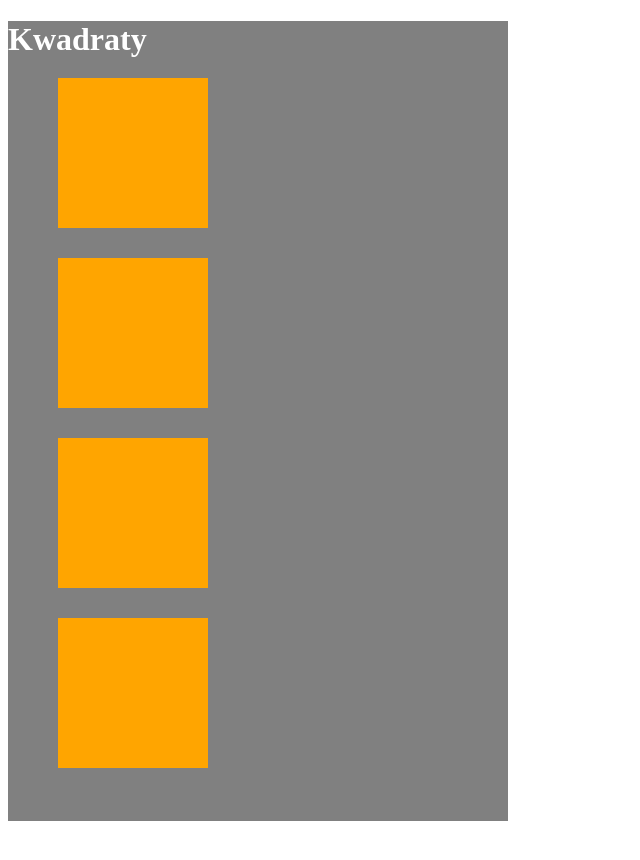
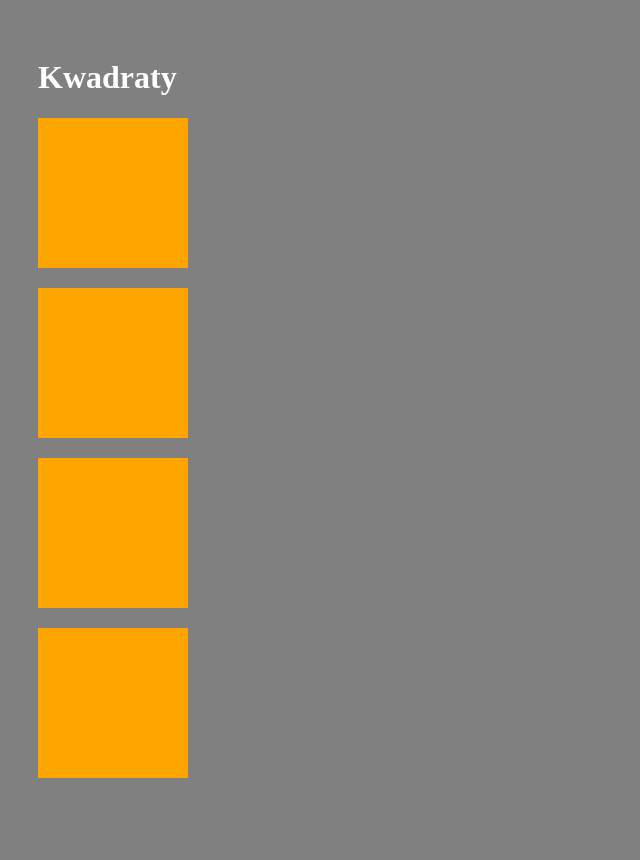
Before and after one commit to IRWO1/css, a plain HTML site: page index.html in a window 1280 px wide. Shown: the whole page, without its empty margins (0-640 px from the left). Drawn offline with Linux system fonts and the light colour scheme.

Commit message:
kwadraty poprawione

```diff
--- a/index.html
+++ b/index.html
@@ -9,11 +9,11 @@
     <link rel="stylesheet" href="style.css">
 </head>
 <body>
-    <h1 id="margines"> Kwadraty
-        <div id="nr1"></div>
-        <div id="nr2"></div>
-        <div id="nr3"></div>
-        <div id="nr4"></div>
-    </h1>
+    <h1 id="margines"> Kwadraty</h1>
+        <div id="nr1" class="box"></div>
+        <div id="nr2" class="box"></div>
+        <div id="nr3" class="box"></div>
+        <div id="nr4" class="box"></div>
+
 </body>
 </html>
--- a/style.css
+++ b/style.css
@@ -1,35 +1,18 @@
+body{
+    background-color: grey;
+    width: 500px;
+    height: 800px;
+    padding: 30px;
+}
+
 h1 {
 color: white;
-background-color: grey;
-width: 500px;
-height: 800px;
+
 }
 
-#nr1{
+.box{
     background-color: orange;
     width: 150px;
     height: 150px;
-    margin-left: 50px;
     margin-top: 20px;
 }
-#nr2{
-    background-color: orange;
-    width: 150px;
-    height: 150px;
-    margin-left: 50px;
-    margin-top: 30px;
-}
-#nr3{
-    background-color: orange;
-    width: 150px;
-    height: 150px;
-    margin-left: 50px;
-    margin-top: 30px;
-}
-#nr4{
-    background-color: orange;
-    width: 150px;
-    height: 150px;
-    margin-left: 50px;
-    margin-top: 30px;
-}
```
